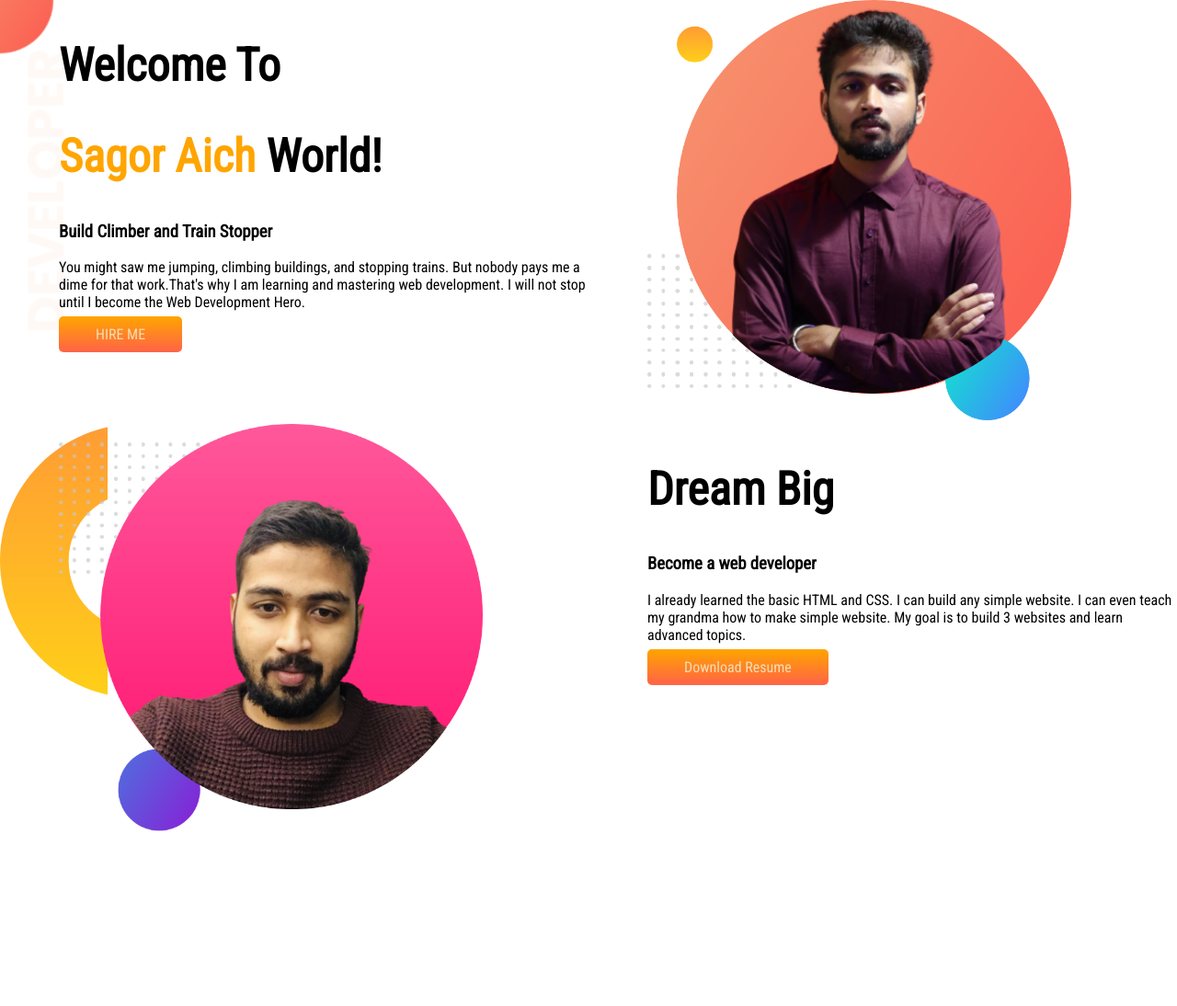
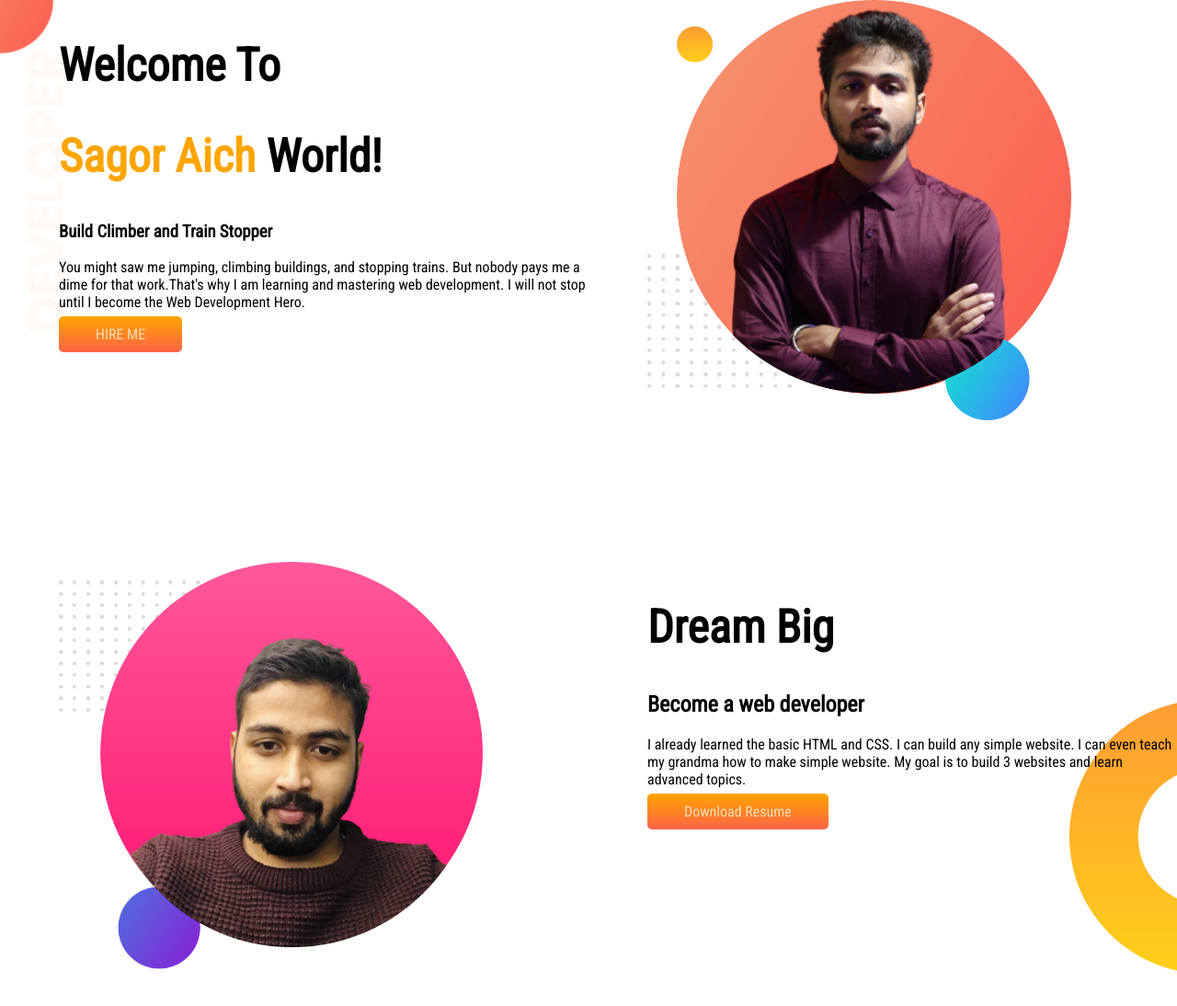
Before and after one commit to SagorAich/developer-portfolio, a plain HTML site: page index.html in a window 1280 px wide. Shown: the whole page at 92% size. Before the commit the page ends 908 px from the top, so only its background shows below. Drawn offline with Linux system fonts and the light colour scheme.

Commit message:
dream added

```diff
--- a/index.html
+++ b/index.html
@@ -34,7 +34,7 @@
         </div>
         <div class="half-width">
          <h1>Dream Big</h1>
-        <h3>Become a web developer</h3>
+        <h2>Become a web developer</h2>
         <p>I already learned the basic HTML and CSS. I can build any simple website. I can even teach my grandma how to make simple website. My goal is to build 3 websites and learn advanced topics.</p>
         <a class="link-button" href="">Download Resume</a>
         </div>
--- a/style.css
+++ b/style.css
@@ -18,6 +18,7 @@ section{
 }
 .half-width img{
     width: 80%;
+    margin-bottom: 150px;
 }
 .link-button{
     text-decoration: none;
@@ -34,5 +35,5 @@ section{
 .top-banner1{
     background-image: url(images/dream-bg.png);
     background-repeat: no-repeat;
-    float: right;
+    background-position: right;
 }
```
